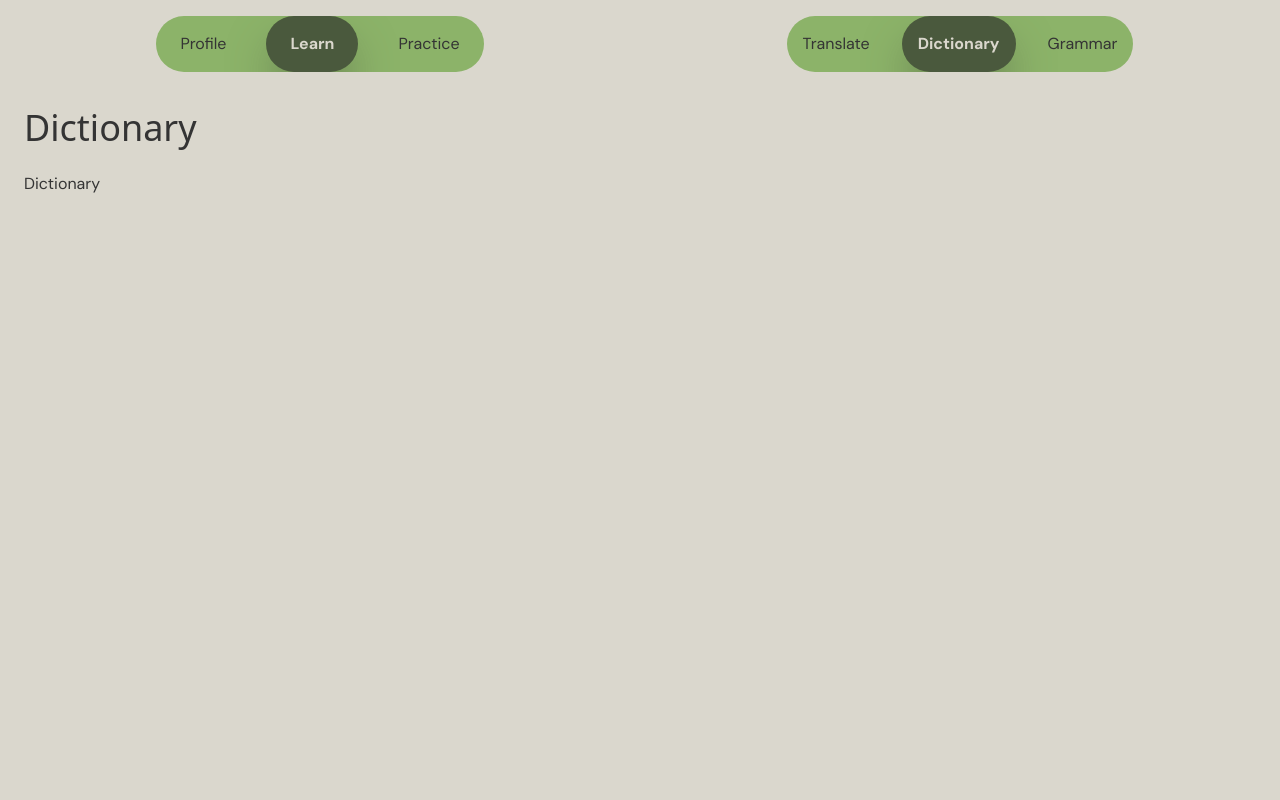
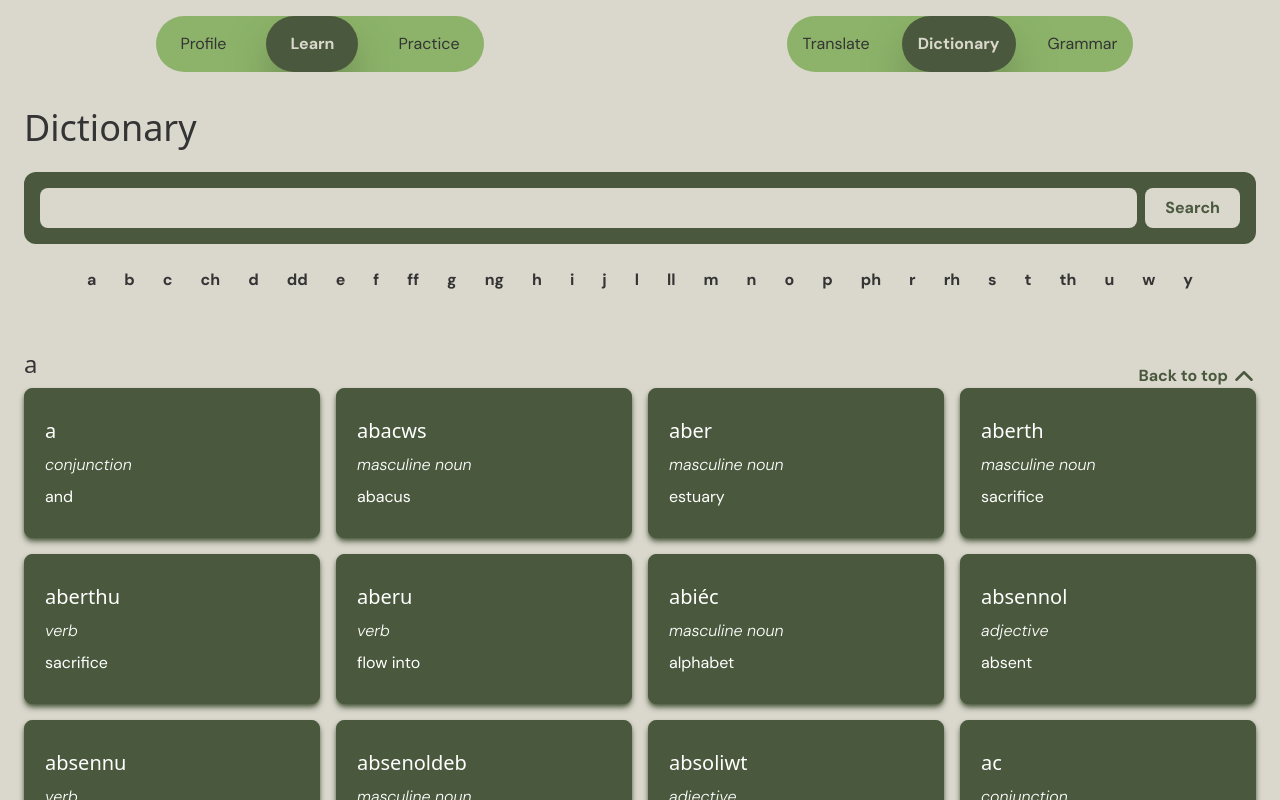
Before and after one commit to cerithf/wrth-sgwrs-v3, a React (Vite) app: page /learn in a window 1280 px wide. Both pictures are taken after a click on the button "Dictionary". Shown: the top 800 px of the page. Built offline with nearby package versions, Linux system fonts and the light colour scheme; a web font is replaced by a local one.

Commit message:
Add dictionary page

```diff
--- a/src/pages/learn-pages/Dictionary.tsx
+++ b/src/pages/learn-pages/Dictionary.tsx
@@ -1,3 +1,120 @@
+import DictionaryData from "../../data/eurfa_dictionary/abridged_dictionary.json";
+import { useState } from "react";
+import Icon from "../../components/Icon";
+
+interface dictionaryEntryInterface {
+  index: number;
+  surface: string;
+  lemma: string;
+  enlemma: string;
+  pos: string;
+  gender: string;
+  sort: string;
+  clar: string;
+  number: string;
+  notes: string;
+  extra: string;
+}
+
 export default function Dictionary() {
-  return <div className="dictionary-page">Dictionary</div>;
+  // prettier-ignore
+  const welshAlphabet = [
+    "a", "b", "c", "ch", "d", "dd", "e", "f", "ff", "g", "ng", "h", "i", "j", "l",
+    "ll", "m", "n", "o", "p", "ph", "r", "rh", "s", "t", "th", "u", "w", "y",
+  ];
+
+  function WordType({ entry }: { entry: dictionaryEntryInterface }) {
+    if (entry.pos == "noun") {
+      switch (entry.gender) {
+        case "m":
+          return "masculine noun";
+        case "f":
+          return "feminine noun";
+        case "mf":
+          return "masculine or feminine noun";
+        default:
+          return "noun";
+      }
+    } else {
+      return entry.pos;
+    }
+  }
+
+  function getWordsWithLetter(letter: string) {
+    if (letter.length == 2) {
+      return DictionaryData.filter(
+        (entry) => entry.lemma.substring(0, 2) == letter,
+      );
+    } else {
+      const doubleLetters = welshAlphabet.filter((char) => char.length == 2);
+      return DictionaryData.filter(
+        (entry) => entry.lemma.substring(0, 1) == letter,
+      ).filter((entry) => !doubleLetters.includes(entry.lemma.substring(0, 2)));
+    }
+  }
+
+  function DictionaryBrowseSection({
+    data,
+  }: {
+    data: dictionaryEntryInterface[];
+  }) {
+    return (
+      <div className="grid grid-cols-2 md:grid-cols-3 lg:grid-cols-4 gap-4">
+        {data.map((entry) => (
+          <div
+            className="card bg-theme-dark-green shadow-md shadow-theme-dark-green text-white"
+            key={"dictionary-entry-" + entry.index}
+          >
+            <h3>{entry.lemma}</h3>
+            <p className="font-light italic p-0! m-0!">
+              <WordType entry={entry} />
+            </p>
+            <p>{entry.enlemma}</p>
+          </div>
+        ))}
+      </div>
+    );
+  }
+  return (
+    <div className="dictionary-page">
+      <div className="bg-theme-dark-green text-white rounded-xl p-4">
+        <form className="flex gap-2">
+          <input
+            type="text"
+            name="dictionary-search"
+            id="dictionary-search"
+            className="bg-theme-cream rounded-lg w-full p-1 text-black"
+          />
+          <button className="btn bg-theme-cream text-theme-dark-green px-5 m-0">
+            Search
+          </button>
+        </form>
+      </div>
+      <div className="alphabet font-bold flex flex-wrap gap-x-7 m-6 justify-center">
+        {welshAlphabet.map((letter) => (
+          <a href={"#" + letter} className="">
+            {letter}
+          </a>
+        ))}
+      </div>
+      {welshAlphabet.map((letter: string) => (
+        <>
+          <span className="flex gap-4 items-end">
+            <h2 id={letter} className="pt-8!">
+              {letter}
+            </h2>
+            <a
+              href="#"
+              className="text-theme-dark-green font-bold ml-auto flex align-middle gap-1"
+            >
+              <span>Back to top</span>
+              <Icon variant="chevron-up" strokeWidth={2.5} />
+            </a>
+          </span>
+          <DictionaryBrowseSection data={getWordsWithLetter(letter)} />
+          <hr className="mt-4" />
+        </>
+      ))}
+    </div>
+  );
 }
--- a/src/pages/learn-pages/Translate.tsx
+++ b/src/pages/learn-pages/Translate.tsx
@@ -37,7 +37,7 @@ export default function Translate() {
           id="translate-field"
           className="bg-theme-cream rounded-xl text-black p-4 w-full mt-6 min-h-30"
         />
-        <button className="btn-primary bg-theme-cream text-theme-dark-green px-5">
+        <button className="btn bg-theme-cream text-theme-dark-green px-5">
           Enter
         </button>
       </div>
```
